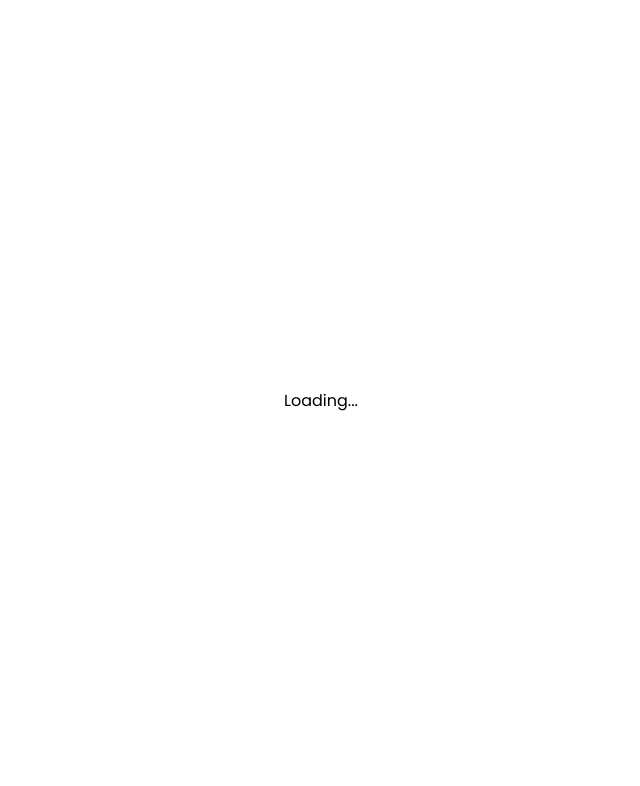
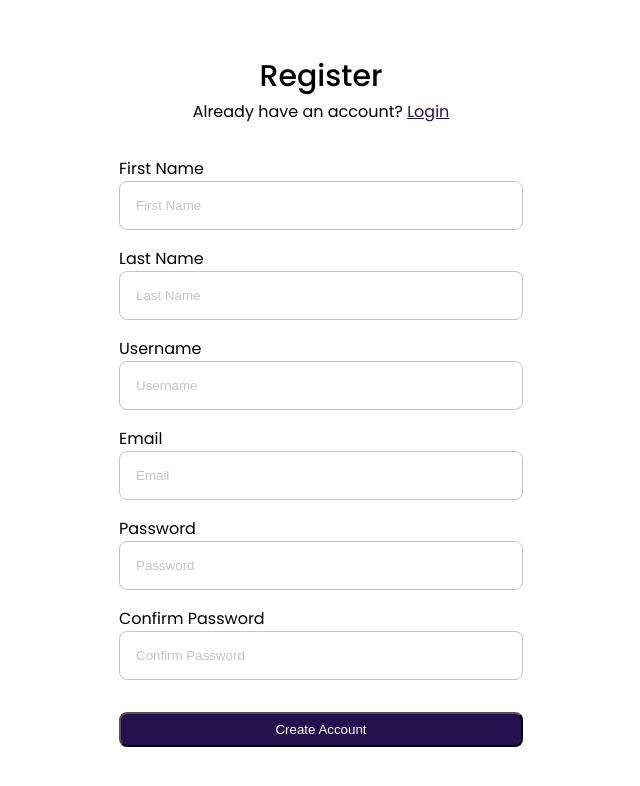
Before and after one commit to nahasco/ilimacademy-frontend, a Next.js app: page /register in a window 1280 px wide. Shown: the top 786 px of the page, without its empty margins (319-959 px from the left). Built offline with nearby package versions, Linux system fonts and the light colour scheme.

Commit message:
added SWR to get first data

```diff
--- a/src/components/PrivateRoute.js
+++ b/src/components/PrivateRoute.js
@@ -2,11 +2,34 @@ import { useEffect } from "react";
 import { useRouter } from "next/router";
 import useStore from "../stores/userStore";
 import FullPageLoader from "./FullPageLoader";
+import useData from "../stores/useData";
+import useSWR from "swr";
+import { API_URL } from "../config";
 
-export default function PrivateRoute({ unprotectedRoutes, children, data }) {
+const fetcher = async (url, key) => {
+    const res = await fetch(url, { headers: { Authorization: "Token " + key, "Content-type": "application/json" } })
+    // If the status code is not in the range 200-299,
+    // we still try to parse and throw it.
+    if (!res.ok) {
+    const error = new Error('An error occurred while fetching the data.')
+    // Attach extra info to the error object.
+    error.info = await res.json()
+    error.status = res.status
+    throw error
+    }
+    return res.json()
+}
+
+export default function PrivateRoute({ unprotectedRoutes, children }) {
+    const key = useStore((state) => state.key);
     const router = useRouter();
     const isLoading = useStore((state) => state.isLoading);
+    const setLoading = useStore((state) => state.setLoading);
     const isAuthenticated = useStore((state) => state.isLoggedIn);
+    const setData = useData((state) => state.setData)
+    const userdata = useData((state) => state.data)
+
+    const { data, error } = useSWR(isAuthenticated ? [`${API_URL}/api/app/data/`, key] : null, fetcher);
 
     const pathIsProtected = unprotectedRoutes.indexOf(router.pathname) === -1;
 
@@ -15,15 +38,17 @@ export default function PrivateRoute({ unprotectedRoutes, children, data }) {
             // Redirect route, you can point this to /login
             router.push("/login");
         }
-    }, [isLoading, isAuthenticated, pathIsProtected]);
 
-    if ((isLoading || !isAuthenticated) && pathIsProtected) {
+        if (data) setData(data);
+        console.log("refresh")
+
+    }, [isLoading, isAuthenticated, pathIsProtected, data]);
+
+    if ((isLoading || !isAuthenticated ) && pathIsProtected) {
         return <FullPageLoader />;
     }
 
-    if (isLoading || !data) {
-        return <FullPageLoader />;
-    }
+    if (isAuthenticated && !userdata) return <FullPageLoader />;
 
     return children;
 }
--- a/src/hooks/useUser.js
+++ b/src/hooks/useUser.js
@@ -3,7 +3,7 @@ import { getAuthenticatedUser, getUserData } from "../utils/common";
 import useData from "../stores/useData";
 import useStore from "../stores/userStore";
 
-export function useUser() {
+export function getUser() {
 
     const login = useStore((state) => state.login);
     const setLoading = useStore((state) => state.setLoading);
@@ -18,9 +18,9 @@ export function useUser() {
             const { authenticated, user } = await getAuthenticatedUser();
 
             if (authenticated) {
-                const newdata = await getUserData();
                 login(user, localStorage.getItem("key"));
-                setData(newdata);
+                // const newdata = await getUserData();
+                // setData(newdata);
             }
 
             setUser(user);
@@ -29,5 +29,5 @@ export function useUser() {
         }
         getUserDetails();
     }, []);
-    return { user, authenticated, data};
+    return { user, authenticated};
 }
--- a/src/pages/_app.js
+++ b/src/pages/_app.js
@@ -2,21 +2,20 @@ import Head from "next/head";
 import "../styles/globals.scss";
 import PrivateRoute from "../components/PrivateRoute";
 import useStore from "../stores/userStore";
-import { useUser } from "../hooks/useUser";
+import { getUser } from "../hooks/useUser";
 import 'tailwindcss/tailwind.css'
 
 export default function MyApp({ Component, pageProps, router }) {
   // Use the layout defined at the page level, if available
   const getLayout = Component.getLayout || ((page) => page);
-
   const unprotectedRoutes = ["/login", "/register"];
   const login = useStore((state) => state.login);
 
-  const {data} = useUser();
+  getUser()
 
   return getLayout(
     <>
-      <PrivateRoute unprotectedRoutes={unprotectedRoutes} data={data}>
+      <PrivateRoute unprotectedRoutes={unprotectedRoutes}>
         <Head>
           <title>Ilim Academy</title>
         </Head>
--- a/src/stores/userStore.js
+++ b/src/stores/userStore.js
@@ -5,6 +5,11 @@ const useStore = create((set) => ({
     isLoggedIn: false,
     key: "",
     isLoading: true,
+
+    setKey: (key) => {
+        set(() => ({key: key}))
+        set(() => (localStorage.setItem("key", key)))
+    },
 
     login: (username, key) => {
         set(() => ({isLoggedIn: true, username: username, key: key}))
```
